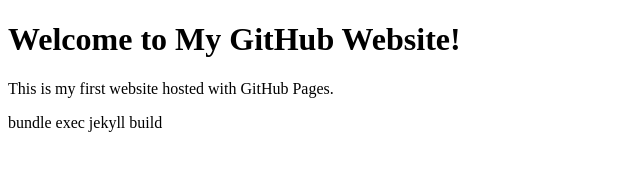
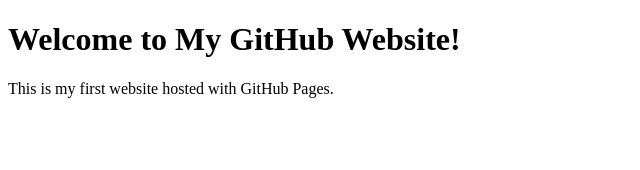
Before and after one commit to TravisScott123456/Website, a plain HTML site: page index.html in a window 1280 px wide. Shown: the whole page, without its empty margins (0-640 px from the left). Drawn offline with Linux system fonts and the light colour scheme.

Commit message:
Update index.html

```diff
--- a/index.html
+++ b/index.html
@@ -10,4 +10,3 @@
     <p>This is my first website hosted with GitHub Pages.</p>
 </body>
 </html>
-bundle exec jekyll build
```
